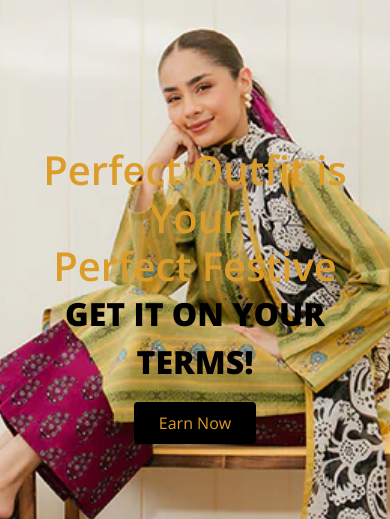
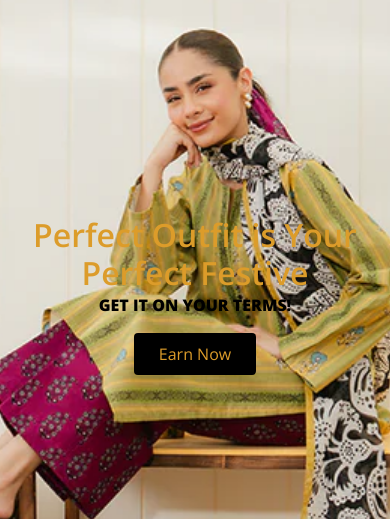
Before and after one commit to SadhwaniMomal/Rent_Hives_Project, a plain HTML site: page index.html in a window 390 px wide. Shown: the part 325-844 px from the top of the page. Drawn offline with nearby package versions, Linux system fonts and the light colour scheme.

Commit message:
modify floder

```diff
--- a/css/responive.css
+++ b/css/responive.css
@@ -73,6 +73,21 @@
   }
 }
 
+@media (max-width: 444px) {
+  .text-container h1,
+  .text-container h2 {
+    font-size: 2rem !important;
+    font-weight: 600 !important;
+    margin: 0 !important;
+    padding: 0 !;
+  }
+  .text-container p {
+    font-size: 1rem !important;
+    width: 100% !important;
+    font-weight: 900 !important;
+  }
+}
+
 /* category */
 @media (max-width: 768px) {
   .accordion-container .my-accordion-button {
```
